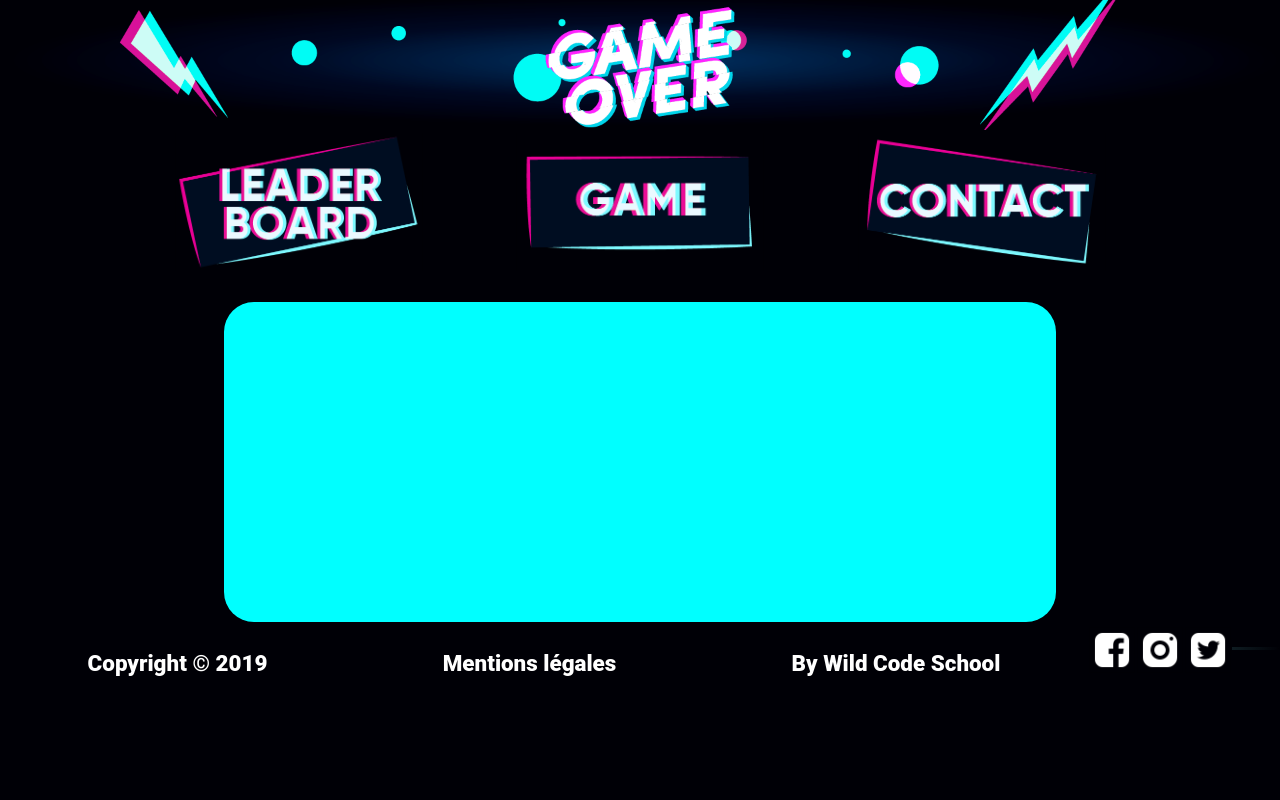
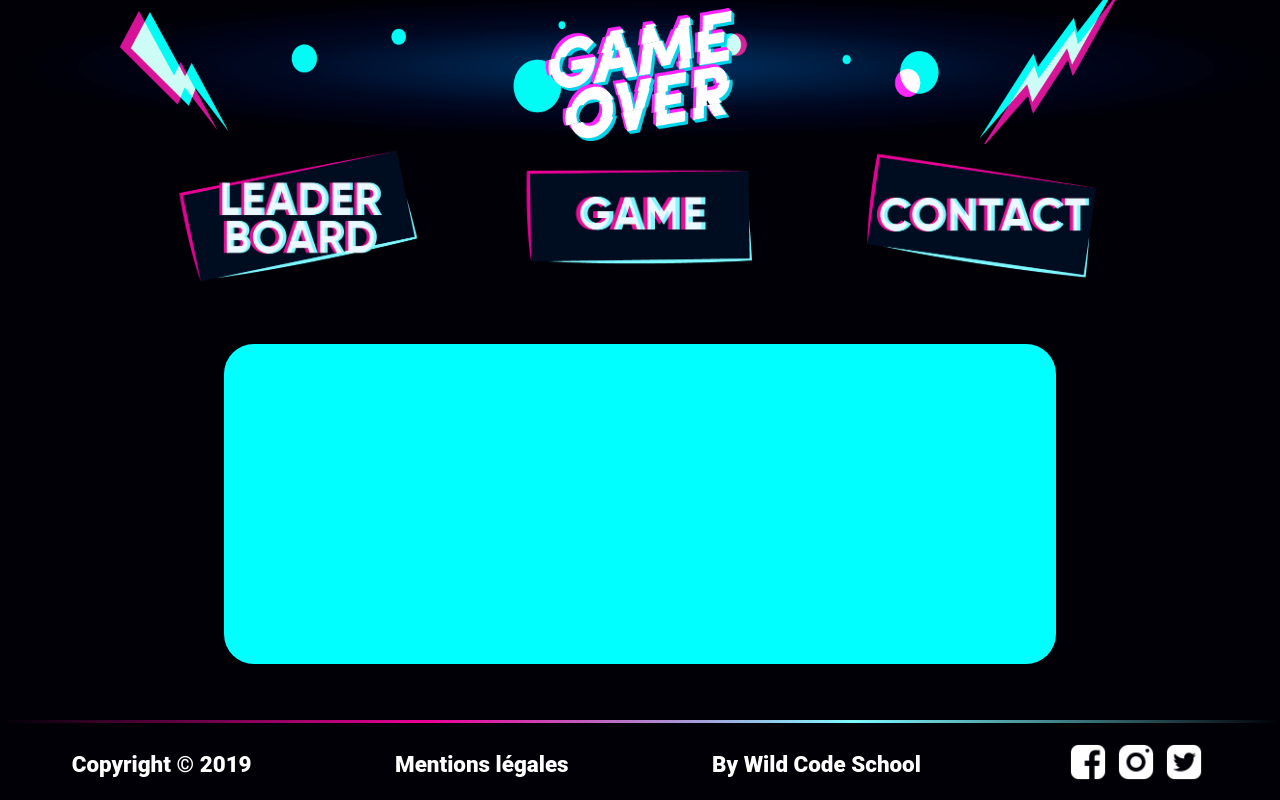
Before and after one commit to WildCodeSchool/lille-0919-js-projet2-runner, a React (Create React App) app in the folder frontend/: page / in a window 1280 px wide. Built offline with nearby package versions, Linux system fonts and the light colour scheme.

Commit message:
modification size footer

```diff
--- a/frontend/src/components/Footer.jsx
+++ b/frontend/src/components/Footer.jsx
@@ -4,9 +4,9 @@ import Popup from "reactjs-popup";
 function Footer() {
   return (
     <footer>
-      <div className="LinearGradient"></div>
       <div className="footer">
         <div>
+          <div className="LinearGradient"></div>
           <ul className="nav">
             <li>Copyright © 2019</li>
             <Popup trigger={<li id="mentions">Mentions légales</li>} modal>
@@ -26,21 +26,24 @@ function Footer() {
             <a href="https://www.wildcodeschool.com/fr-FR">
               <li>By Wild Code School</li>
             </a>
-          </ul>
-        </div>
-
-        <div className="logo">
+            <logo>
               <img
                 src="facebook_icon.png"
                 className="facebook-logo"
                 alt="Facebook logo"
               />
-          <img src="insta_icon.png" className="insta-logo" alt="Insta logo" />
+              <img
+                src="insta_icon.png"
+                className="insta-logo"
+                alt="Insta logo"
+              />
               <img
                 src="twitter_icon.png"
                 className="twitter-logo"
                 alt="Twitter logo"
               />
+            </logo>
+          </ul>
         </div>
       </div>
     </footer>
--- a/frontend/src/components/style/Contact.scss
+++ b/frontend/src/components/style/Contact.scss
@@ -10,7 +10,7 @@
 form {
   width: 50vw;
   margin: auto;
-  margin-top: 48px;
+  margin: 7vh auto;
 
   .top-form {
     display: flex;
--- a/frontend/src/components/style/Footer.scss
+++ b/frontend/src/components/style/Footer.scss
@@ -22,24 +22,22 @@
 .footer {
   display: flex;
   position: fixed;
-  max-height: 3%;
-  flex-direction: row;
+
+  flex-direction: column;
   justify-content: space-between;
-  align-items: end;
   color: rgba(255, 255, 255, 1);
   height: 10vh;
   font-weight: bold;
   font-size: 1.4em;
+  bottom: 0;
   .nav {
     margin-top: 15px;
     display: flex;
+    flex-direction: row;
     justify-content: space-around;
     align-items: center;
-    width: 85vw;
   }
-  .logo {
-    display: flex;
-  }
+
   a {
     text-decoration: none;
     color: rgba(255, 255, 255, 1);
@@ -49,7 +47,7 @@
   .insta-logo,
   .twitter-logo {
     transform: scale(0.95);
-    height: 80%;
+    height: 50%;
   }
   .facebook-logo:hover,
   .insta-logo:hover,
--- a/frontend/src/components/style/Header.scss
+++ b/frontend/src/components/style/Header.scss
@@ -1,3 +1,4 @@
 .Header-logo {
   width: 100vw;
+  height: 18vh;
 }
--- a/frontend/src/components/style/LeaderBoard.scss
+++ b/frontend/src/components/style/LeaderBoard.scss
@@ -13,7 +13,7 @@
   display: flex;
   flex-direction: column;
   align-items: center;
-  margin: 30px auto;
+  margin: 7vh auto;
 
   .leaderBoardTitle {
     display: flex;
--- a/frontend/src/components/style/Map.scss
+++ b/frontend/src/components/style/Map.scss
@@ -5,7 +5,7 @@
   width: 832px;
   height: 320px;
   border-radius: 30px;
-  margin: 25px auto;
+  margin: 7vh auto;
   background-color: aqua;
   overflow: hidden;
 
--- a/frontend/src/components/style/NavBar.scss
+++ b/frontend/src/components/style/NavBar.scss
@@ -7,6 +7,7 @@ header {
     justify-content: space-around;
     width: 80vw;
     margin: auto;
+    height: 18vh;
     background-color: rgba(0, 0, 6, 1);
 
     img {
```
Lines whose indentation alone changed are shown as unchanged.
